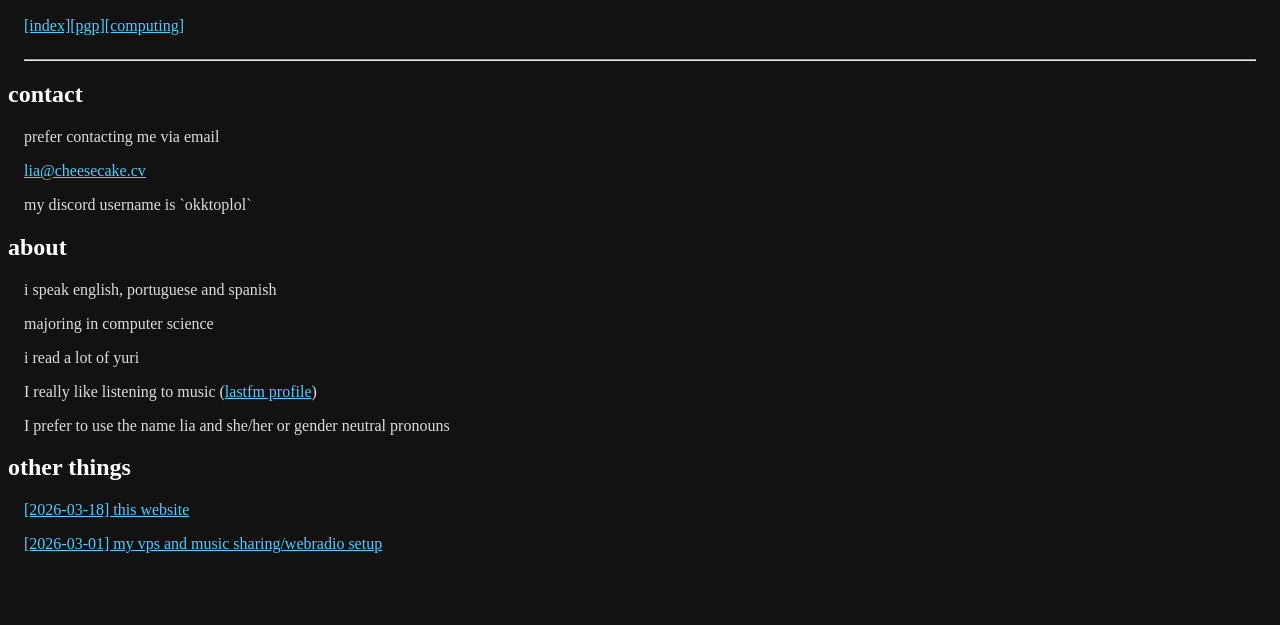
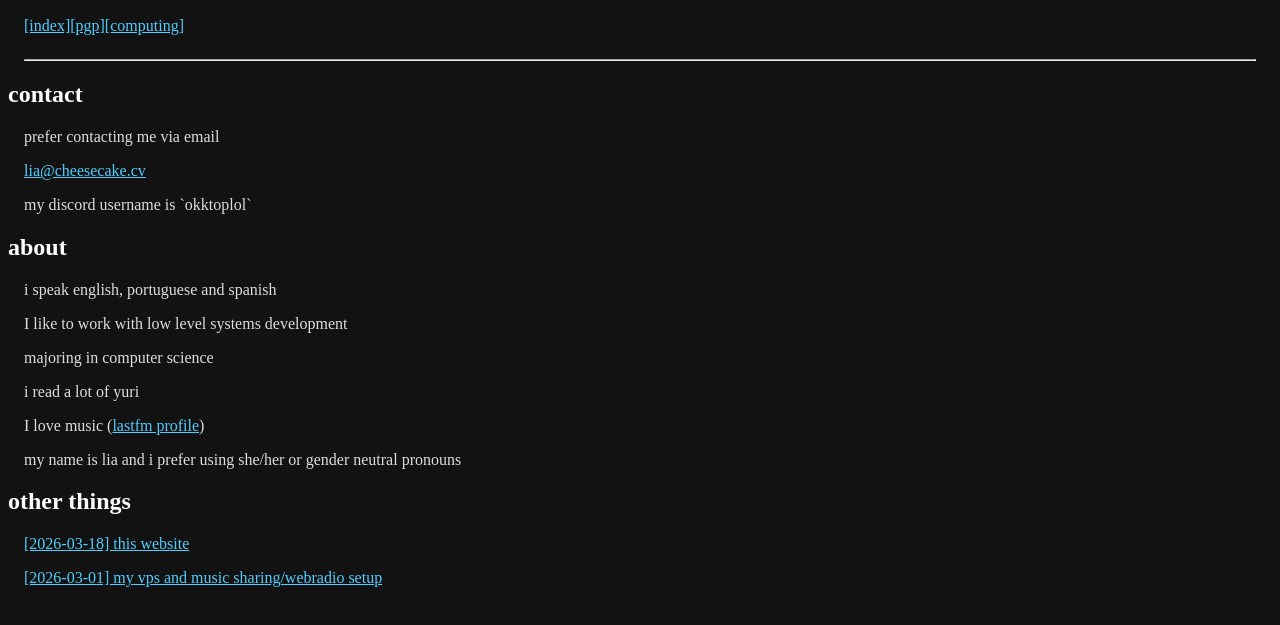
Before and after one commit to okktoplol/okktoplol.github.io, a plain HTML site: page index.html in a window 1280 px wide. Shown: the part 79-704 px from the top of the page. Drawn offline with Linux system fonts and the light colour scheme.

Commit message:
better there

```diff
--- a/index.html
+++ b/index.html
@@ -24,10 +24,11 @@
         <h2>about</h2>
         <div>
                 <p>i speak english, portuguese and spanish</p>
+                <p>I like to work with low level systems development</p>
                 <p>majoring in computer science</p>
                 <p>i read a lot of yuri</p>
-                <p>I really like listening to music (<a href="https://www.last.fm/user/okklol">lastfm profile</a>)</p>
-                <p>I prefer to use the name lia and she/her or gender neutral pronouns</p>
+                <p>I love music (<a href="https://www.last.fm/user/okklol">lastfm profile</a>)</p>
+                <p>my name is lia and i prefer using she/her or gender neutral pronouns</p>
         </div>
         <h2>other things</h2>
         <div>
```
